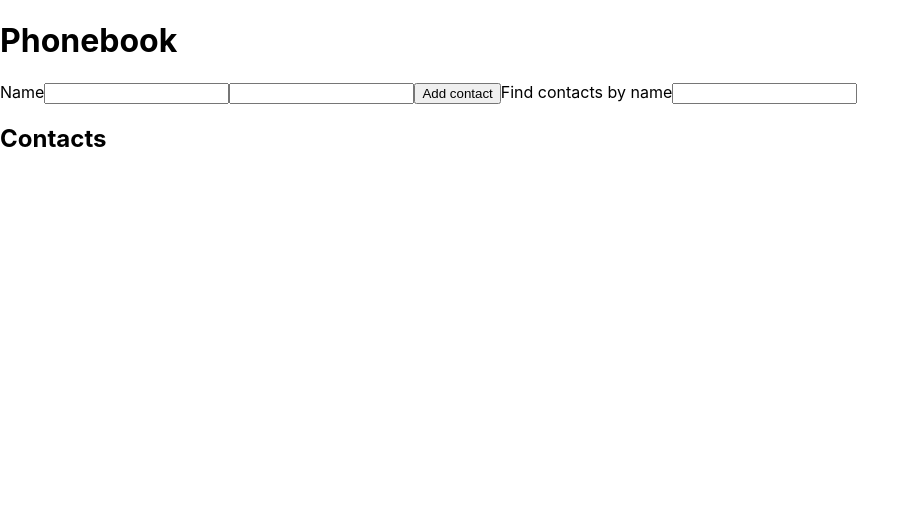
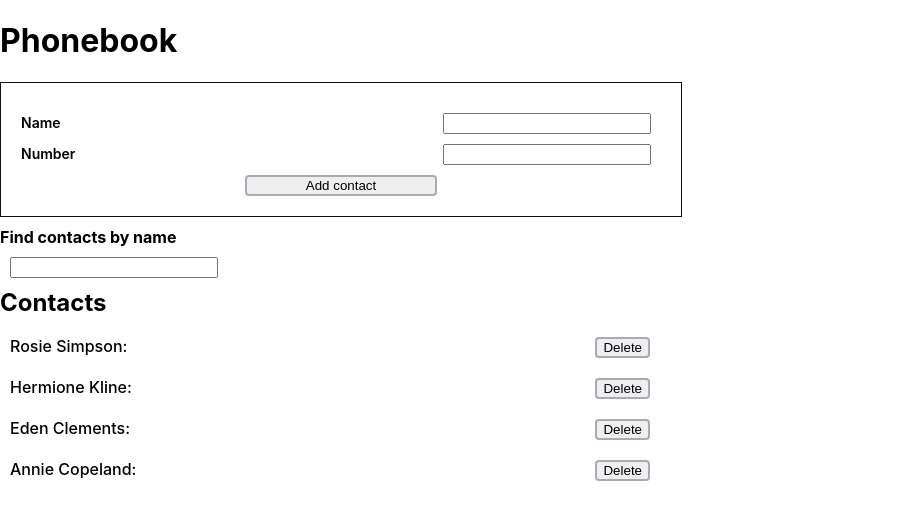
Before and after one commit to ttuluk/goit-react-hw-02-phonebook, a React (Create React App) app: page / in a window 1280 px wide. Shown: the top 520 px of the page, without its empty margins (0-920 px from the left). Built offline with nearby package versions, Linux system fonts and the light colour scheme.

Commit message:
add styles

```diff
--- a/src/App.js
+++ b/src/App.js
@@ -2,10 +2,6 @@ import React from "react";
 import { Form } from "./components/Form/Form";
 
 class App extends React.Component {
-  state = {
-    toDoos: "",
-  };
-
   formHandleSumit = (data) => {
     console.log(data);
   };
--- a/src/components/Contacts/Contacts.js
+++ b/src/components/Contacts/Contacts.js
@@ -1,15 +1,20 @@
 import React from "react";
+import styles from "./Contacts.module.css";
 
 const Contacts = ({ contactNames, onDeleteContact }) => {
   return (
-    <section className="contacts">
-      <h2>Contacts</h2>
-      <ul className="contacts_list">
+    <section className={styles.contacts}>
+      <h2 className={styles.title}>Contacts</h2>
+      <ul className={styles.contacts_list}>
         {contactNames.map((elem) => {
           return (
-            <li key={elem.id} className="contacts_item">
+            <li key={elem.id} className={styles.contacts_item}>
               {elem.name}: {elem.phoneNumber}
-              <button type="button" onClick={onDeleteContact}>
+              <button
+                className={styles.btn_delete}
+                type="button"
+                onClick={onDeleteContact}
+              >
                 Delete
               </button>
             </li>
--- /dev/null
+++ b/src/components/Contacts/Contacts.module.css
@@ -0,0 +1,25 @@
+.contacts {
+  margin: 0;
+}
+.contacts_list {
+  display: list-item;
+  margin: 0;
+  width: 50%;
+  padding: 10px;
+}
+.contacts_item {
+  display: flex;
+  flex-direction: row;
+  justify-content: space-between;
+  align-items: baseline;
+
+  font-weight: 500;
+}
+.btn_delete {
+  margin: 10px 0 10px 0;
+  border: 2px solid rgba(22, 19, 51, 0.315);
+  border-radius: 4px;
+}
+.title {
+  margin: 10px 0 0;
+}
--- a/src/components/Filter/Filter.js
+++ b/src/components/Filter/Filter.js
@@ -1,16 +1,20 @@
 import React from "react";
+import styles from "../Form/Form.module.css";
 
 const Filter = ({ nameFilter, onChangeFilter }) => {
   return (
-    <label>
-      Find contacts by name
+    <>
+      <h3 className={styles.title}>Find contacts by name</h3>
+      <label className={styles.label}>
         <input
           type="text"
+          className={styles.input}
           name="filter"
           value={nameFilter}
           onChange={onChangeFilter}
         />
       </label>
+    </>
   );
 };
 export default Filter;
--- a/src/components/Form/Form.js
+++ b/src/components/Form/Form.js
@@ -2,10 +2,15 @@ import React from "react";
 import shortid from "shortid";
 import Contacts from "../Contacts/Contacts";
 import Filter from "../Filter/Filter";
-
+import styles from "./Form.module.css";
 class Form extends React.Component {
   state = {
-    contacts: [],
+    contacts: [
+      { id: "id-1", name: "Rosie Simpson", number: "459-12-56" },
+      { id: "id-2", name: "Hermione Kline", number: "443-89-12" },
+      { id: "id-3", name: "Eden Clements", number: "645-17-79" },
+      { id: "id-4", name: "Annie Copeland", number: "227-91-26" },
+    ],
     name: "",
     phoneNumber: "",
     filter: "",
@@ -78,11 +83,12 @@ class Form extends React.Component {
 
     return (
       <>
-        <form onSubmit={this.handleSubmite}>
-          <label htmlFor={this.nameInputId}>
+        <form onSubmit={this.handleSubmite} className={styles.form}>
+          <label htmlFor={this.nameInputId} className={styles.label}>
             Name
             <input
               id={this.nameInputId}
+              className={styles.input}
               type="text"
               name="name"
               pattern="^[a-zA-Zа-яА-Я]+(([' -][a-zA-Zа-яА-Я ])?[a-zA-Zа-яА-Я]*)*$"
@@ -92,9 +98,11 @@ class Form extends React.Component {
               required
             />
           </label>
-          <label htmlFor={this.phoneInputId}>
+          <label htmlFor={this.phoneInputId} className={styles.label}>
+            Number
             <input
               id={this.phoneInputId}
+              className={styles.input}
               type="tel"
               name="number"
               pattern="\+?\d{1,4}?[-.\s]?\(?\d{1,3}?\)?[-.\s]?\d{1,4}[-.\s]?\d{1,4}[-.\s]?\d{1,9}"
@@ -104,12 +112,14 @@ class Form extends React.Component {
               required
             />
           </label>
-          <button type="submit">Add contact</button>
-          <Filter
-            nameFilter={this.state.filter}
-            onChangeFilter={this.changeFilter}
-          />
+          <button className={styles.btn} type="submit">
+            Add contact
+          </button>
         </form>
+        <Filter
+          nameFilter={this.state.filter}
+          onChangeFilter={this.changeFilter}
+        />
         {this.state.filter === "" ? (
           <Contacts
             contactNames={this.state.contacts}
--- /dev/null
+++ b/src/components/Form/Form.module.css
@@ -0,0 +1,35 @@
+.form {
+  display: flex;
+  flex-direction: column;
+  justify-content: center;
+
+  width: 50%;
+  padding: 20px;
+
+  border: 1px solid rgb(17, 14, 14);
+  font-size: 14px;
+  font-weight: 600;
+}
+.label {
+  display: flex;
+  flex-direction: row;
+  justify-content: space-between;
+  align-items: baseline;
+}
+.input {
+  margin: 10px 10px 0;
+  width: 200px;
+}
+
+.btn {
+  margin: 10px auto 0;
+  width: 30%;
+
+  border: 2px solid rgba(22, 19, 51, 0.315);
+  border-radius: 4px;
+}
+
+.title {
+  margin: 10px 0 0;
+  font-size: 16px;
+}
```
Also changed, not shown: src/components/Contacts.js (deleted). Lines whose indentation alone changed are shown as unchanged.
